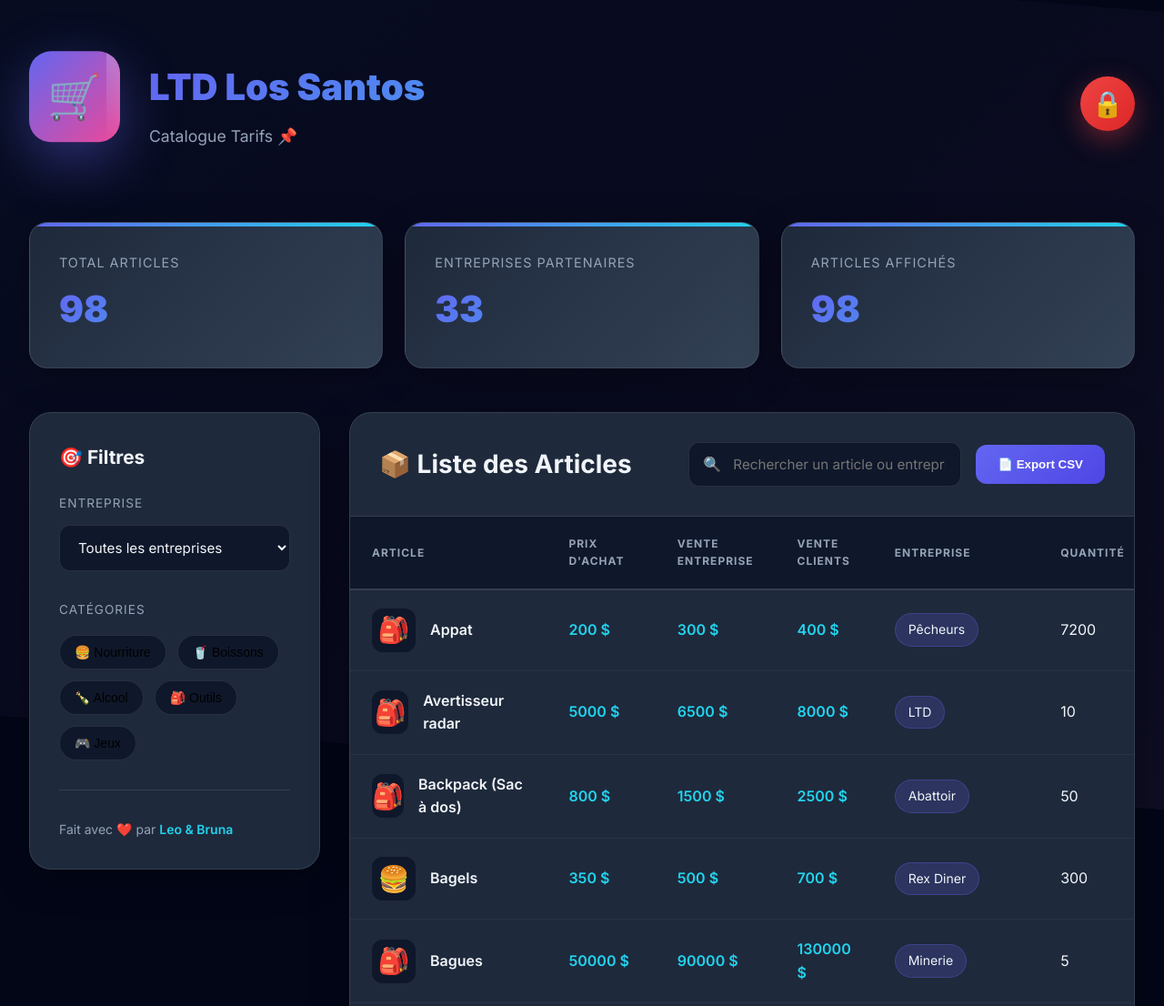
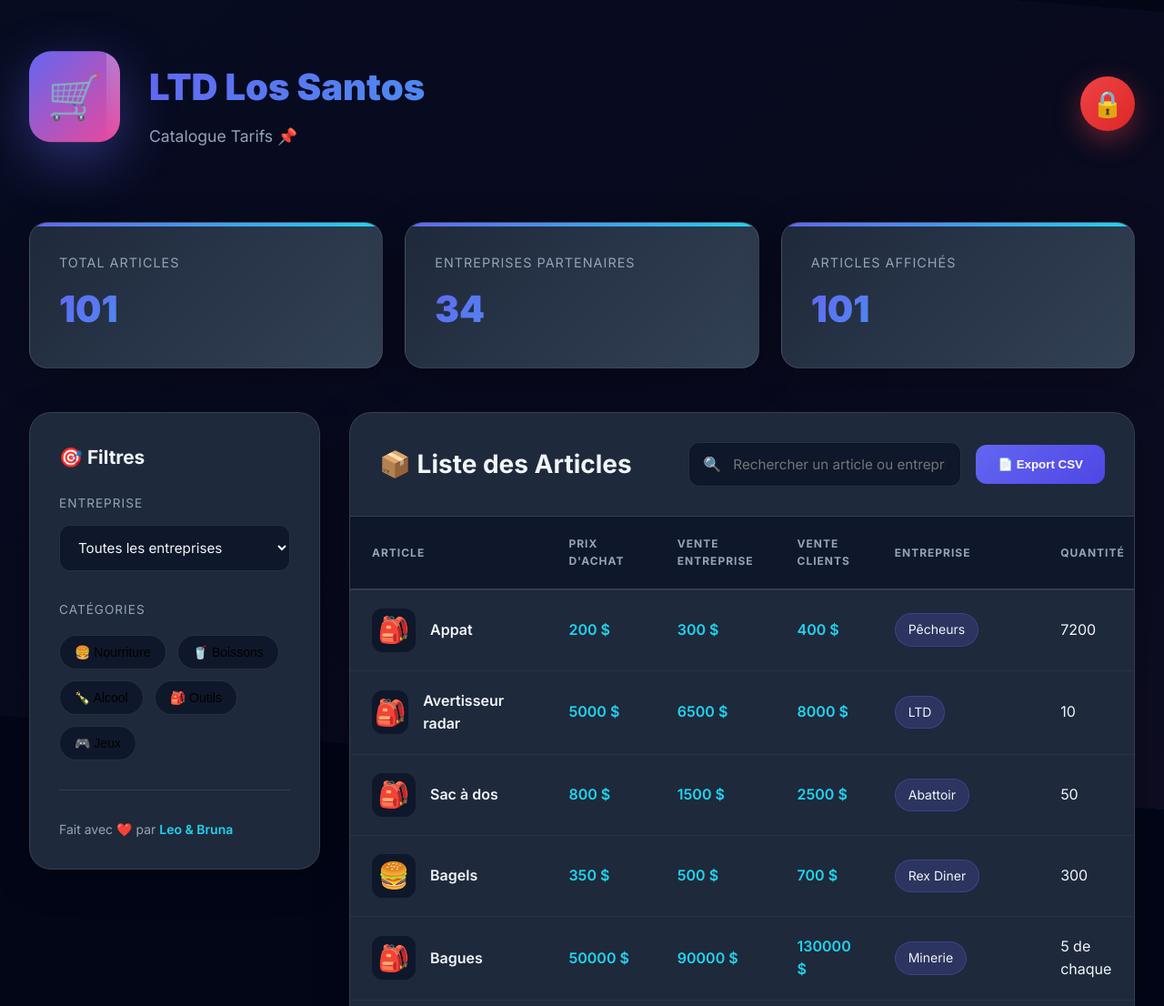
Before and after one commit to leobruna/Tarifs-LTD-LS, a plain HTML site: page index.html in a window 1280 px wide. Shown: the top 1106 px of the page at 91% size. Drawn offline with Linux system fonts and the light colour scheme.

Commit message:
Update index.html

```diff
--- a/index.html
+++ b/index.html
@@ -1,4 +1,4 @@
-<!DOCTYPE html>
+<!doctype html>
 <html lang="fr">
   <head>
     <meta charset="UTF-8" />
@@ -866,7 +866,7 @@
           Categorie: "tools",
         },
         {
-          Articles: "Backpack (Sac à dos)",
+          Articles: "Sac à dos",
           "Prix Achat": "800",
           "Prix Vente Entreprise": "1500",
           "Prix Vente Clients": "2500",
@@ -889,7 +889,7 @@
           "Prix Vente Entreprise": "90000",
           "Prix Vente Clients": "130000",
           Entreprise: "Minerie",
-          Quantité: "5",
+          Quantité: "5 de chaque",
           Categorie: "tools",
         },
         {
@@ -1064,16 +1064,34 @@
           Categorie: "alcohol",
         },
         {
-          Articles: "Bubble Tea (toutes sortes)",
+          Articles: "Bubble Tea Classique",
           "Prix Achat": "400",
-          "Prix Vente Entreprise": "500",
-          "Prix Vente Clients": "600",
+          "Prix Vente Entreprise": "600",
+          "Prix Vente Clients": "700",
           Entreprise: "Sweet donut",
           Quantité: "100",
           Categorie: "drink",
         },
         {
-          Articles: "Burgers (toutes sortes)",
+          Articles: "Bubble EXOTIQUE",
+          "Prix Achat": "500",
+          "Prix Vente Entreprise": "600",
+          "Prix Vente Clients": "700",
+          Entreprise: "Sweet donut",
+          Quantité: "100",
+          Categorie: "drink",
+        },
+        {
+          Articles: "Bubble Tea (toutes sommes)",
+          "Prix Achat": "450",
+          "Prix Vente Entreprise": "600",
+          "Prix Vente Clients": "700",
+          Entreprise: "Sweet donut",
+          Quantité: "100",
+          Categorie: "drink",
+        },
+        {
+          Articles: "Burgers (toutes sommes)",
           "Prix Achat": "400",
           "Prix Vente Entreprise": "500",
           "Prix Vente Clients": "700",
@@ -1095,7 +1113,7 @@
           "Prix Achat": "400",
           "Prix Vente Entreprise": "500",
           "Prix Vente Clients": "600",
-          Entreprise: "Uwu Cafe",
+          Entreprise: "Uwu Café",
           Quantité: "100",
           Categorie: "drink",
         },
@@ -1118,11 +1136,11 @@
           Categorie: "tools",
         },
         {
-          Articles: "Capuccino",
+          Articles: "Cappuccino",
           "Prix Achat": "400",
           "Prix Vente Entreprise": "500",
           "Prix Vente Clients": "600",
-          Entreprise: "Uwu Cafe",
+          Entreprise: "Uwu Café",
           Quantité: "100",
           Categorie: "drink",
         },
@@ -1140,7 +1158,7 @@
           "Prix Achat": "450",
           "Prix Vente Entreprise": "550",
           "Prix Vente Clients": "600",
-          Entreprise: "Sweet Donut",
+          Entreprise: "Uwu Café",
           Quantité: "100",
           Categorie: "food",
         },
@@ -1158,7 +1176,7 @@
           "Prix Achat": "100",
           "Prix Vente Entreprise": "175",
           "Prix Vente Clients": "250",
-          Entreprise: "Resto Cayo / TEQUILA",
+          Entreprise: "LTD",
           Quantité: "20",
           Categorie: "food",
         },
@@ -1186,7 +1204,7 @@
           "Prix Vente Entreprise": "850",
           "Prix Vente Clients": "1800",
           Entreprise: "LTD",
-          Quantité: "100",
+          Quantité: "150",
           Categorie: "tools",
         },
         {
@@ -1218,10 +1236,10 @@
         },
         {
           Articles: "Croissant",
-          "Prix Achat": "300",
-          "Prix Vente Entreprise": "400",
+          "Prix Achat": "500",
+          "Prix Vente Entreprise": "600",
           "Prix Vente Clients": "600",
-          Entreprise: "Sweet Donut",
+          Entreprise: "Distributeur",
           Quantité: "100",
           Categorie: "food",
         },
@@ -1235,12 +1253,21 @@
           Categorie: "food",
         },
         {
-          Articles: "Donuts (toutes sortes)",
+          Articles: "Donuts Sucré",
+          "Prix Achat": "200",
+          "Prix Vente Entreprise": "350",
+          "Prix Vente Clients": "500",
+          Entreprise: "Sweet Donut",
+          Quantité: "100",
+          Categorie: "food",
+        },
+        {
+          Articles: "Donuts (toutes sommes)",
           "Prix Achat": "250",
           "Prix Vente Entreprise": "350",
           "Prix Vente Clients": "500",
           Entreprise: "Sweet Donut",
-          Quantité: "100",
+          Quantité: "150",
           Categorie: "food",
         },
         {
@@ -1262,6 +1289,15 @@
           Categorie: "drink",
         },
         {
+          Articles: "Feuille",
+          "Prix Achat": "115",
+          "Prix Vente Entreprise": "250",
+          "Prix Vente Clients": "500",
+          Entreprise: "Bucheron",
+          Quantité: "25000",
+          Categorie: "tools",
+        },
+        {
           Articles: "Feux d'artifices",
           "Prix Achat": "50",
           "Prix Vente Entreprise": "300",
@@ -1284,21 +1320,21 @@
           "Prix Achat": "300",
           "Prix Vente Entreprise": "375",
           "Prix Vente Clients": "450",
-          Entreprise: "Atom / Burger Shot",
+          Entreprise: "Atom et Burger",
           Quantité: "200",
           Categorie: "food",
         },
         {
           Articles: "Gauffres",
           "Prix Achat": "300",
-          "Prix Vente Entreprise": "350",
+          "Prix Vente Entreprise": "300",
           "Prix Vente Clients": "400",
           Entreprise: "Rex Diner",
           Quantité: "100",
           Categorie: "food",
         },
         {
-          Articles: "Glaces (toutes sortes)",
+          Articles: "Glaces (toutes sommes)",
           "Prix Achat": "400",
           "Prix Vente Entreprise": "500",
           "Prix Vente Clients": "600",
@@ -1361,8 +1397,8 @@
           Categorie: "tools",
         },
         {
-          Articles: "Junk Energy (toutes sortes)",
-          "Prix Achat": "400",
+          Articles: "Junk Energy (toutes sommes)",
+          "Prix Achat": "0",
           "Prix Vente Entreprise": "600",
           "Prix Vente Clients": "800",
           Entreprise: "Jackal Racing",
@@ -1384,15 +1420,15 @@
           "Prix Vente Entreprise": "350",
           "Prix Vente Clients": "500",
           Entreprise: "Ferme Roxwood",
-          Quantité: "100",
+          Quantité: "",
           Categorie: "drink",
         },
         {
-          Articles: "Jus Coco",
+          Articles: "Jus de coco",
           "Prix Achat": "300",
           "Prix Vente Entreprise": "350",
           "Prix Vente Clients": "500",
-          Entreprise: "Yellow jack",
+          Entreprise: "Yellow Jack",
           Quantité: "250",
           Categorie: "drink",
         },
@@ -1433,20 +1469,11 @@
           Categorie: "tools",
         },
         {
-          Articles: "Milkshakes",
-          "Prix Achat": "300",
-          "Prix Vente Entreprise": "400",
-          "Prix Vente Clients": "500",
-          Entreprise: "Rex Diner",
-          Quantité: "100",
-          Categorie: "drink",
-        },
-        {
           Articles: "Mochis",
           "Prix Achat": "250",
           "Prix Vente Entreprise": "300",
           "Prix Vente Clients": "400",
-          Entreprise: "Uwu Café",
+          Entreprise: "Resto Chinois",
           Quantité: "100",
           Categorie: "food",
         },
@@ -1460,7 +1487,7 @@
           Categorie: "food",
         },
         {
-          Articles: "Nouilles (toutes sortes)",
+          Articles: "Nouilles (toutes sommes)",
           "Prix Achat": "350",
           "Prix Vente Entreprise": "450",
           "Prix Vente Clients": "600",
@@ -1473,7 +1500,7 @@
           "Prix Achat": "300",
           "Prix Vente Entreprise": "375",
           "Prix Vente Clients": "450",
-          Entreprise: "Atom / Burger Shot",
+          Entreprise: "Atom et Burger",
           Quantité: "100",
           Categorie: "food",
         },
@@ -1497,8 +1524,8 @@
         },
         {
           Articles: "Pancakes",
-          "Prix Achat": "250",
-          "Prix Vente Entreprise": "350",
+          "Prix Achat": "300",
+          "Prix Vente Entreprise": "300",
           "Prix Vente Clients": "400",
           Entreprise: "Rex Diner",
           Quantité: "100",
@@ -1514,7 +1541,7 @@
           Categorie: "tools",
         },
         {
-          Articles: "Pizzas (toutes sortes)",
+          Articles: "Pizzas (toutes sommes)",
           "Prix Achat": "350",
           "Prix Vente Entreprise": "500",
           "Prix Vente Clients": "850",
@@ -1527,7 +1554,7 @@
           "Prix Achat": "300",
           "Prix Vente Entreprise": "375",
           "Prix Vente Clients": "450",
-          Entreprise: "Atom / Burger Shot",
+          Entreprise: "Atom et Burger",
           Quantité: "100",
           Categorie: "food",
         },
@@ -1545,7 +1572,7 @@
           "Prix Achat": "600",
           "Prix Vente Entreprise": "800",
           "Prix Vente Clients": "1200",
-          Entreprise: "Brasserie",
+          Entreprise: "Bar Cayo",
           Quantité: "50",
           Categorie: "alcohol",
         },
@@ -1555,7 +1582,7 @@
           "Prix Vente Entreprise": "1200",
           "Prix Vente Clients": "1500",
           Entreprise: "LTD",
-          Quantité: "25",
+          Quantité: "20",
           Categorie: "tools",
         },
         {
@@ -1596,7 +1623,7 @@
         },
         {
           Articles: "Saucissons",
-          "Prix Achat": "200",
+          "Prix Achat": "170",
           "Prix Vente Entreprise": "250",
           "Prix Vente Clients": "300",
           Entreprise: "Abattoir",
@@ -1681,7 +1708,7 @@
           "Prix Vente Entreprise": "1100 ou 1000",
           "Prix Vente Clients": "1600",
           Entreprise: "LTD",
-          Quantité: "1000",
+          Quantité: "500/1000",
           Categorie: "games",
         },
         {
@@ -1712,7 +1739,7 @@
           Categorie: "tools",
         },
         {
-          Articles: "Vin Chaud",
+          Articles: "Vin chaud",
           "Prix Achat": "600",
           "Prix Vente Entreprise": "1000",
           "Prix Vente Clients": "1500",
@@ -1744,35 +1771,35 @@
         if (
           category === "alcohol" ||
           /bouteille|vin|champagne|cognac|vodka|whisky|rhum|tequila|rosé|cidre|bière|beer/.test(
-            name
+            name,
           )
         )
           return "🍾";
         if (
           category === "drink" ||
           /café|coffee|cappu|latte|ice tea|bubble tea|tea|juice|jus|smoothie|milkshake|frappé|sprunk|ecola|eau/.test(
-            name
+            name,
           )
         )
           return "🥤";
         if (
           category === "food" ||
           /burger|pizza|hot|donut|sandwich|bagel|pancake|frite|nuggets|tiramisu|sushi|nouille|nems|croissant|gauffre|cheesecake|bonbon|chocolat|chips|glace|mochi/.test(
-            name
+            name,
           )
         )
           return "🍔";
         if (
           category === "games" ||
           /jeu|uno|boombox|skateboard|parachute|balle|pétanque|cochonnet|feux/.test(
-            name
+            name,
           )
         )
           return "🎮";
         if (
           category === "tools" ||
-          /appat|canne|backpack|sac|kit|jumelles|telephone|vapes|bouquet|roses|contrat|chiffon|bidon/.test(
-            name
+          /appat|canne|backpack|sac|kit|jumelles|telephone|vapes|bouquet|roses|contrat|chiffon|bidon|feuille/.test(
+            name,
           )
         )
           return "🎒";
@@ -1802,8 +1829,8 @@
           const emoji = pickEmoji(item.Articles, item.Categorie);
           row.innerHTML = `
             <td><div class="item-name"><div class="item-emoji">${emoji}</div><span>${
-            item.Articles
-          }</span></div></td>
+              item.Articles
+            }</span></div></td>
             <td><span class="price">${item["Prix Achat"] || "-"} $</span></td>
             <td><span class="price">${
               item["Prix Vente Entreprise"] || "-"
@@ -1863,13 +1890,13 @@
           filtered = filtered.filter(
             (item) =>
               normalizeCompany(item.Entreprise) ===
-              normalizeCompany(companyFilter)
+              normalizeCompany(companyFilter),
           );
         }
 
         if (activeCategory) {
           filtered = filtered.filter(
-            (item) => item.Categorie === activeCategory
+            (item) => item.Categorie === activeCategory,
           );
         }
 
@@ -1877,7 +1904,7 @@
           filtered = filtered.filter(
             (item) =>
               item.Articles.toLowerCase().includes(searchTerm) ||
-              item.Entreprise.toLowerCase().includes(searchTerm)
+              item.Entreprise.toLowerCase().includes(searchTerm),
           );
         }
 
@@ -1931,7 +1958,7 @@
               item["Prix Vente Clients"],
               `"${item.Entreprise}"`,
               item.Quantité,
-            ].join(",")
+            ].join(","),
           ),
         ].join("\n");
 
@@ -1943,7 +1970,7 @@
         link.setAttribute("href", url);
         link.setAttribute(
           "download",
-          "catalogue_ltd_" + new Date().toISOString().split("T")[0] + ".csv"
+          "catalogue_ltd_" + new Date().toISOString().split("T")[0] + ".csv",
         );
         link.style.visibility = "hidden";
         document.body.appendChild(link);
@@ -2034,7 +2061,7 @@
           Articles: document.getElementById("articleName").value,
           "Prix Achat": document.getElementById("prixAchat").value,
           "Prix Vente Entreprise": document.getElementById(
-            "prixVenteEntreprise"
+            "prixVenteEntreprise",
           ).value,
           "Prix Vente Clients":
             document.getElementById("prixVenteClients").value,
```
